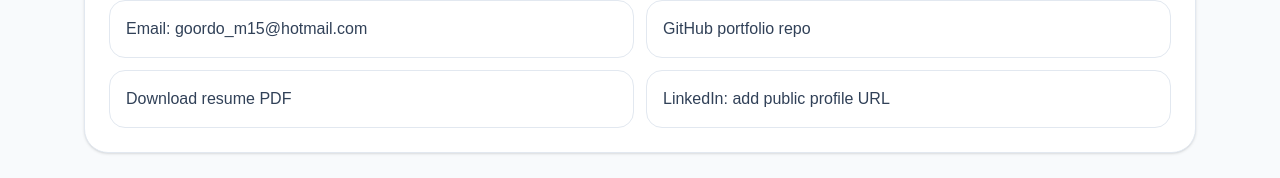
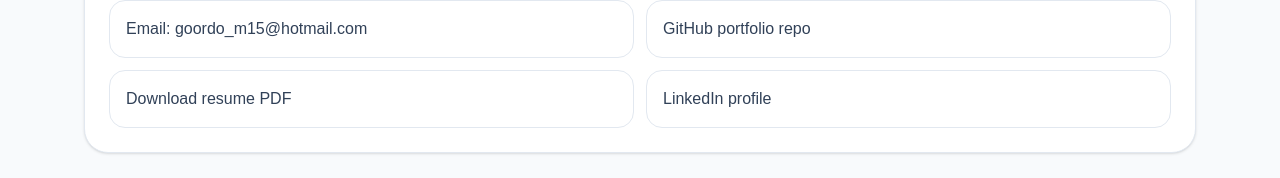
Before and after one commit to SocialMediaPractices/miguel-ai-portfolio, a Next.js app: page /contact in a window 1280 px wide. Shown: the part 1131-1309 px from the top of the page. Built offline with nearby package versions, Linux system fonts and the light colour scheme.

Commit message:
Add LinkedIn profile link

```diff
--- a/app/contact/page.tsx
+++ b/app/contact/page.tsx
@@ -51,7 +51,9 @@ export default function ContactPage() {
             <Link className="rounded-2xl border border-slate-200 p-4 hover:border-blue-300" href="/resume.pdf">
               Download resume PDF
             </Link>
-            <div className="rounded-2xl border border-slate-200 p-4">LinkedIn: add public profile URL</div>
+            <Link className="rounded-2xl border border-slate-200 p-4 hover:border-blue-300" href={site.linkedin}>
+              LinkedIn profile
+            </Link>
           </div>
         </div>
       </section>
--- a/content/site.ts
+++ b/content/site.ts
@@ -5,7 +5,7 @@ export const site = {
     "AI Workflow Systems Builder | Multi-Agent Orchestration | Automation & LLM Integrations | OpenClaw | Hermes | n8n",
   location: "San Diego, CA",
   email: "goordo_m15@hotmail.com",
-  linkedin: "",
+  linkedin: "https://www.linkedin.com/in/migueldelgadillojr",
   github: "https://github.com/SocialMediaPractices/miguel-ai-portfolio",
 };
 
```
